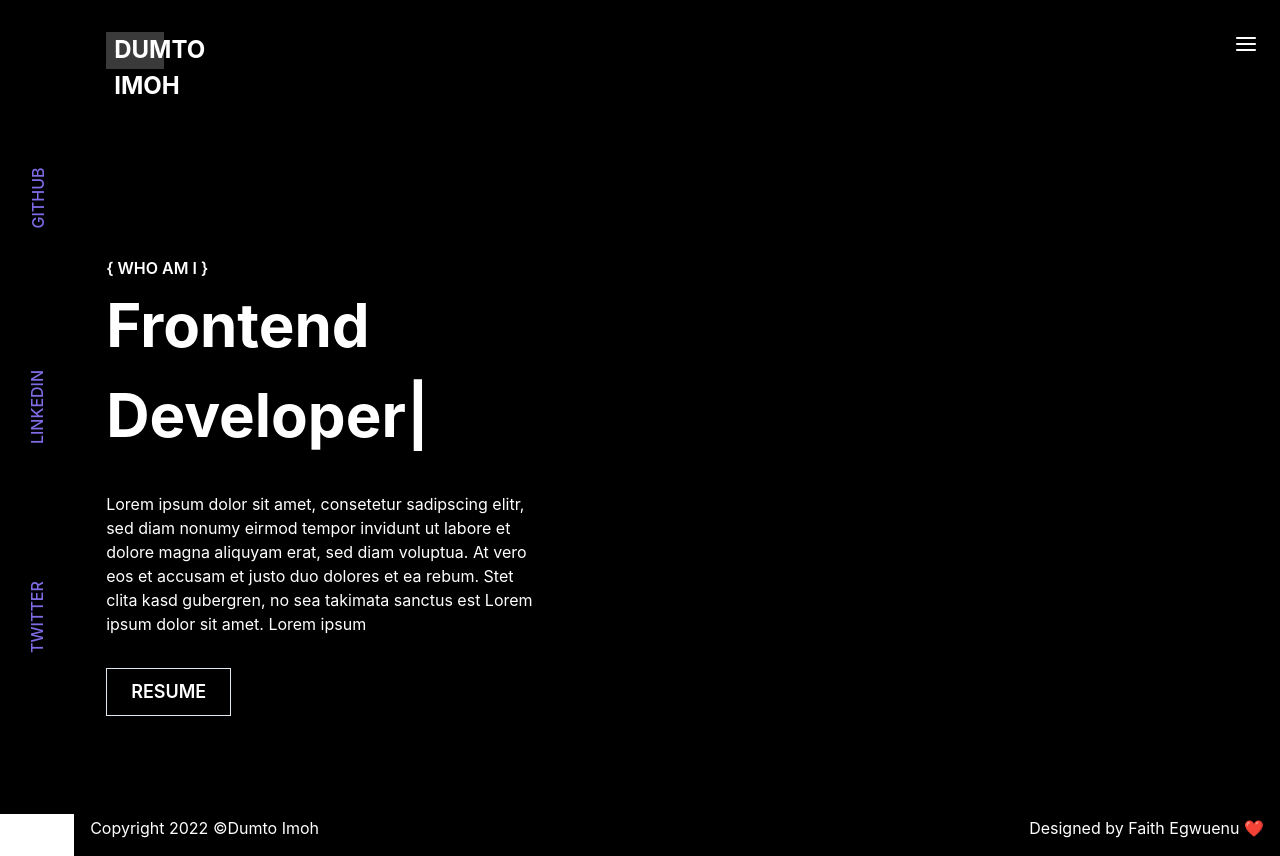
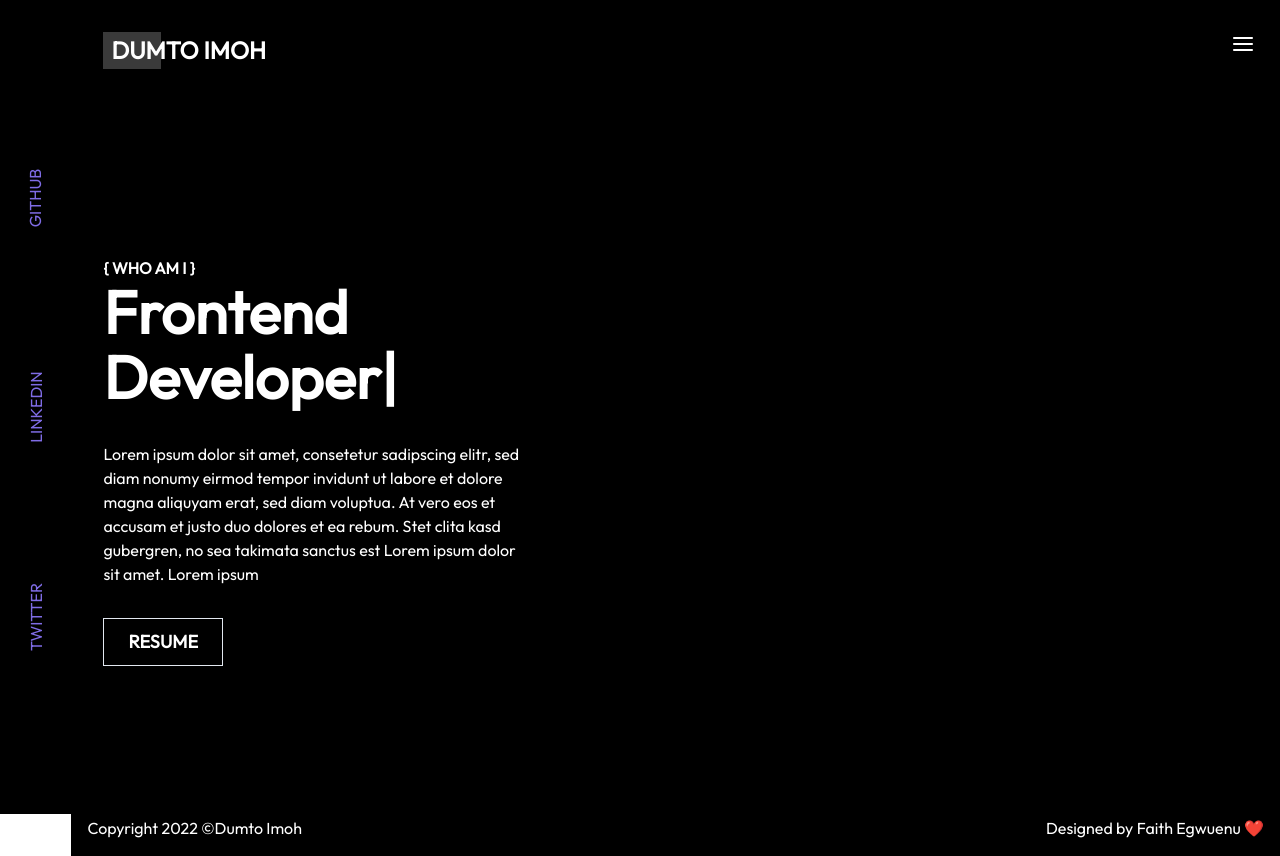
Before and after one commit to narthkings/portfolio, a Next.js app: page / in a window 1280 px wide. Built offline with nearby package versions, Linux system fonts and the light colour scheme.

Commit message:
feedback ongoing

```diff
--- a/components/Header.tsx
+++ b/components/Header.tsx
@@ -1,5 +1,7 @@
 import { HamburgerIcon } from '@chakra-ui/icons'
-import { Box, Flex, Text } from '@chakra-ui/react'
+import { Box, Flex, Text, Link  } from '@chakra-ui/react'
+import NextLink from 'next/link';
+
 
 type Iprops = {
     onOpen: () => void;
@@ -7,9 +9,13 @@ type Iprops = {
 const Header = ({ onOpen }: Iprops) => {
 
     return (
-        <Flex zIndex={'11'} position={'fixed'} width={{base:'100%', md: '91%', lg: '95%' }} bg="primary" padding={'2rem'} height="8%" justifyContent={'space-between'}>
+        <Flex zIndex={'11'} position={'fixed'} width={{ base: '100%', md: '91%', lg: '95%' }} bg="primary" padding={'2rem'} height="8%" justifyContent={'space-between'}>
             <Box opacity={1} width="5%" position={'relative'} bg="gray.100" pl="2" height={'2.3rem'}>
-                <Text width="10rem" position={'absolute'} textTransform={'uppercase'} fontWeight={'bold'} fontSize={'2xl'} color="white">Dumto imoh</Text>
+                <NextLink href='/' passHref>
+                    <Link>
+                       <Text width="10rem" position={'absolute'} textTransform={'uppercase'} fontWeight={'bold'} fontSize={'2xl'} color="white">Dumto imoh</Text>
+                    </Link>
+                </NextLink>
             </Box>
 
             <HamburgerIcon fontSize={'2xl'} cursor={'pointer'} onClick={onOpen} color="white" />
--- a/package.json
+++ b/package.json
@@ -12,6 +12,7 @@
     "@chakra-ui/react": "^1.7.3",
     "@emotion/react": "^11.7.1",
     "@emotion/styled": "^11.6.0",
+    "@fontsource/outfit": "^4.5.1",
     "formik": "^2.2.9",
     "framer-motion": "^5.5.5",
     "next": "12.0.7",
--- a/pages/_app.tsx
+++ b/pages/_app.tsx
@@ -3,6 +3,7 @@ import '../styles/globals.css'
 import { ChakraProvider } from '@chakra-ui/react'
 import { customTheme } from '../styles/themes'
 import { NextPageWithLayout } from '../types';
+import '@fontsource/outfit/400.css'
 
 type AppPropsWithLayout = AppProps & {
   Component: NextPageWithLayout
--- a/pages/index.tsx
+++ b/pages/index.tsx
@@ -6,17 +6,16 @@ import styles from '../styles/Home.module.css'
 import Typed from 'react-typed';
 import type { ReactElement } from 'react'
 import Layout from '../components/Layout'
-
-
+import { useRouter } from 'next/router'
 
 const Home = () => {
-
+ const router = useRouter()
   return (
     <Box>
       <Box bg="primary" height={"92vh"}>
         <Box width={{ base: '100%', md: '80%', xl: '41%' }} padding={'2rem'} color="white" >
           <Text marginTop={{base:'6rem', md:'10rem'}} textTransform={'capitalize'} fontWeight={'semibold'}>{'{'} WHO AM I  {'}'}</Text>
-          <Text textTransform={'capitalize'} fontSize={{base:'2xl', md:'4xl', lg:'6xl'}} fontWeight={'bold'}>
+          <Text lineHeight={'65px'} textTransform={'capitalize'} fontSize={{base:'2xl', md:'4xl', lg:'6xl'}} fontWeight={'bold'}>
             <Typed
               strings={"Frontend Developer".split(',')}
               typeSpeed={100}
@@ -29,7 +28,7 @@ const Home = () => {
             sed diam voluptua. At vero eos et accusam et justo duo dolores et ea rebum. Stet clita kasd gubergren, no sea takimata
             sanctus est Lorem ipsum dolor sit amet. Lorem ipsum
           </Text>
-          <Button borderRadius='0px' size={'lg'} textTransform={'uppercase'} variant="outline" marginTop={'2rem'}>Resume</Button>
+          <Button onClick={()=> router.push('/resume')} borderRadius='0px' size={'lg'}  textTransform={'uppercase'} variant="outline" marginTop={'2rem'}>Resume</Button>
         </Box>
       </Box>
 
--- a/styles/themes.ts
+++ b/styles/themes.ts
@@ -21,6 +21,10 @@ export const customTheme = extendTheme({
         '2xl': '1536px',
     },
     shadows: {
-        outline: 'none' ,
-      }
+        outline: 'none',
+    },
+    fonts: {
+        heading: 'outfit',
+        body: 'outfit',
+    },
 })
```
Also changed, not shown: 1 other file (tests, documents, lock files or other folders).
